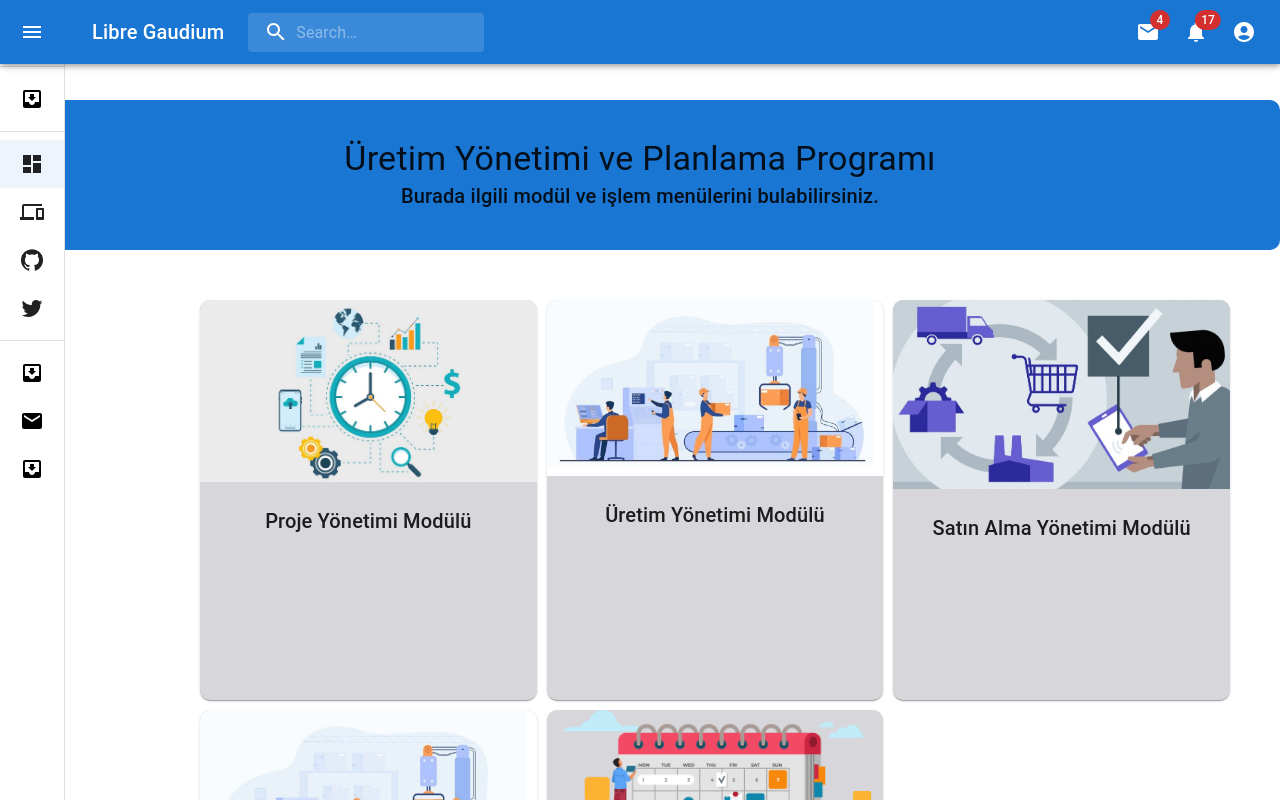
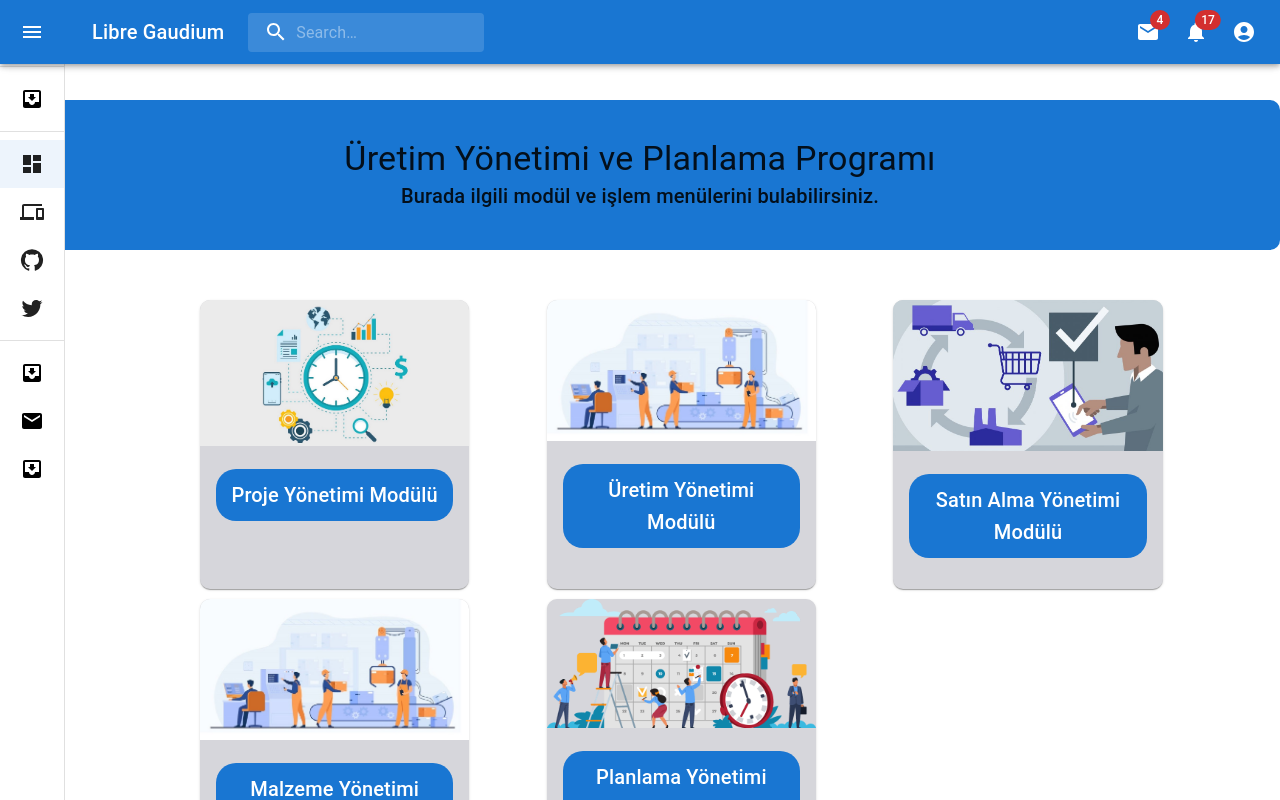
Before and after one commit to firatgoktepe/ERP-Project, a Next.js app: page /dashboard in a window 1280 px wide. Shown: the top 800 px of the page. Built offline with nearby package versions, Linux system fonts and the light colour scheme.

Commit message:
style: add button and a little bit styles

```diff
--- a/src/components/common/Card/ActionAreaCard.tsx
+++ b/src/components/common/Card/ActionAreaCard.tsx
@@ -22,8 +22,8 @@ const ActionAreaCard: React.FC<IModuleItem> = ({
           backgroundColor: 'gray.light',
           opacity: [0.9, 0.8, 0.7],
         },
-        width: '100%',
-        height: '50vh',
+        width: '80%',
+        height: 'auto',
       }}
     >
       <CardActionArea>
@@ -44,7 +44,18 @@ const ActionAreaCard: React.FC<IModuleItem> = ({
             alt="Modüller"
           />
           <CardContent>
-            <Typography gutterBottom variant="h6" component="div">
+            <Typography
+              sx={{
+                borderRadius: 5,
+                border: '10px',
+                backgroundColor: '#1976d2',
+                color: 'white',
+                padding: '10px',
+              }}
+              gutterBottom
+              variant="h6"
+              component="div"
+            >
               {name}
             </Typography>
           </CardContent>
```
